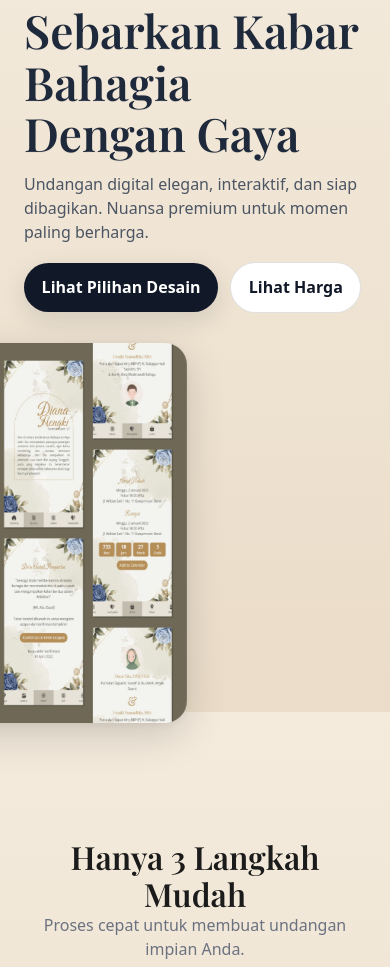
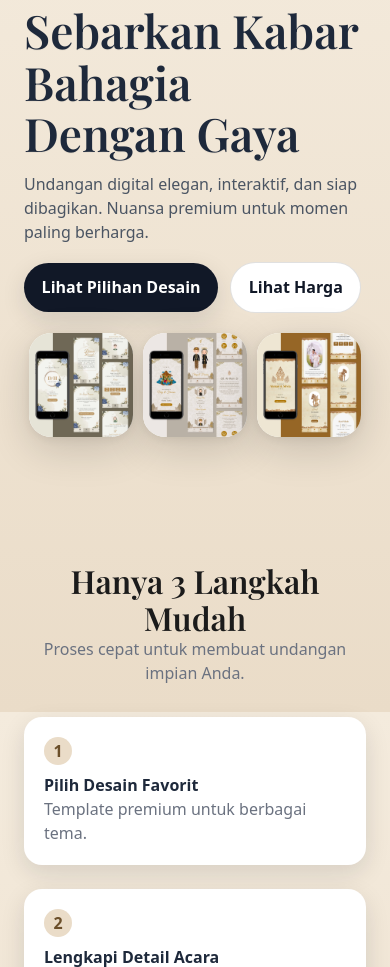
Before and after one commit to renowahyusanrama/Undangan-Digital, a PHP site: page / in a window 390 px wide. Shown: the part 132-1099 px from the top of the page. Run offline with PHP 8.4, Linux system fonts and the light colour scheme; some libraries are stand-ins or nearby versions.

Commit message:
Ubah widget

```diff
--- a/main.css
+++ b/main.css
@@ -114,10 +114,25 @@ body{
   .mock-3{right:-8px}
 }
 @media (max-width:640px){
-  .mock-stack{min-height:380px}
-  .mock-1{width:320px;height:380px; right:50%; transform:translateX(50%) rotate(-1deg)}
-  .mock-2{display:none}
-  .mock-3{display:none}
+  .mock-stack{
+    display:flex;
+    flex-direction:row;
+    gap:10px;
+    min-height:auto;
+    justify-content:center;
+  }
+  .mock{
+    position:static;
+    width:calc(33.33% - 10px);
+    height:auto;
+    max-height:200px;
+    transform:none;
+    animation:none;
+  }
+  .mock img{
+    height:100%;
+    object-fit:cover;
+  }
 }
 
 /* Steps */
```
